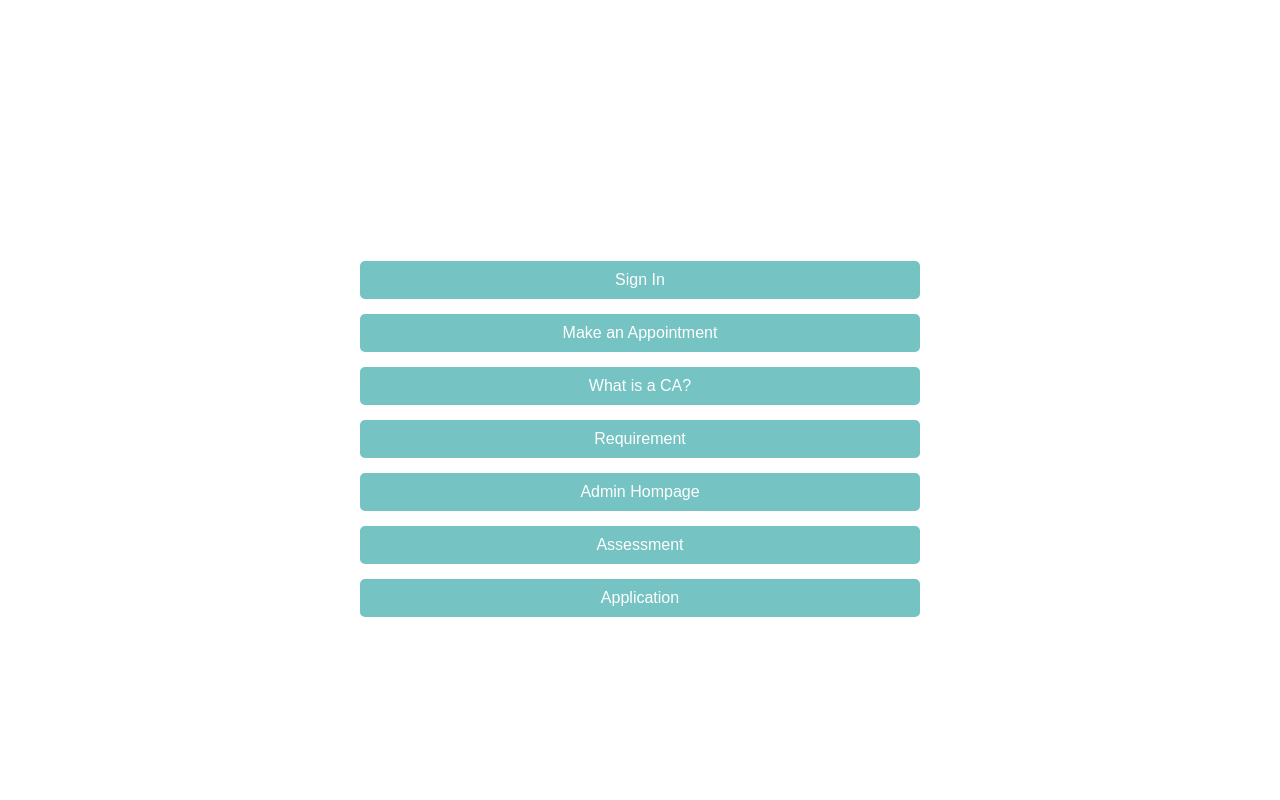
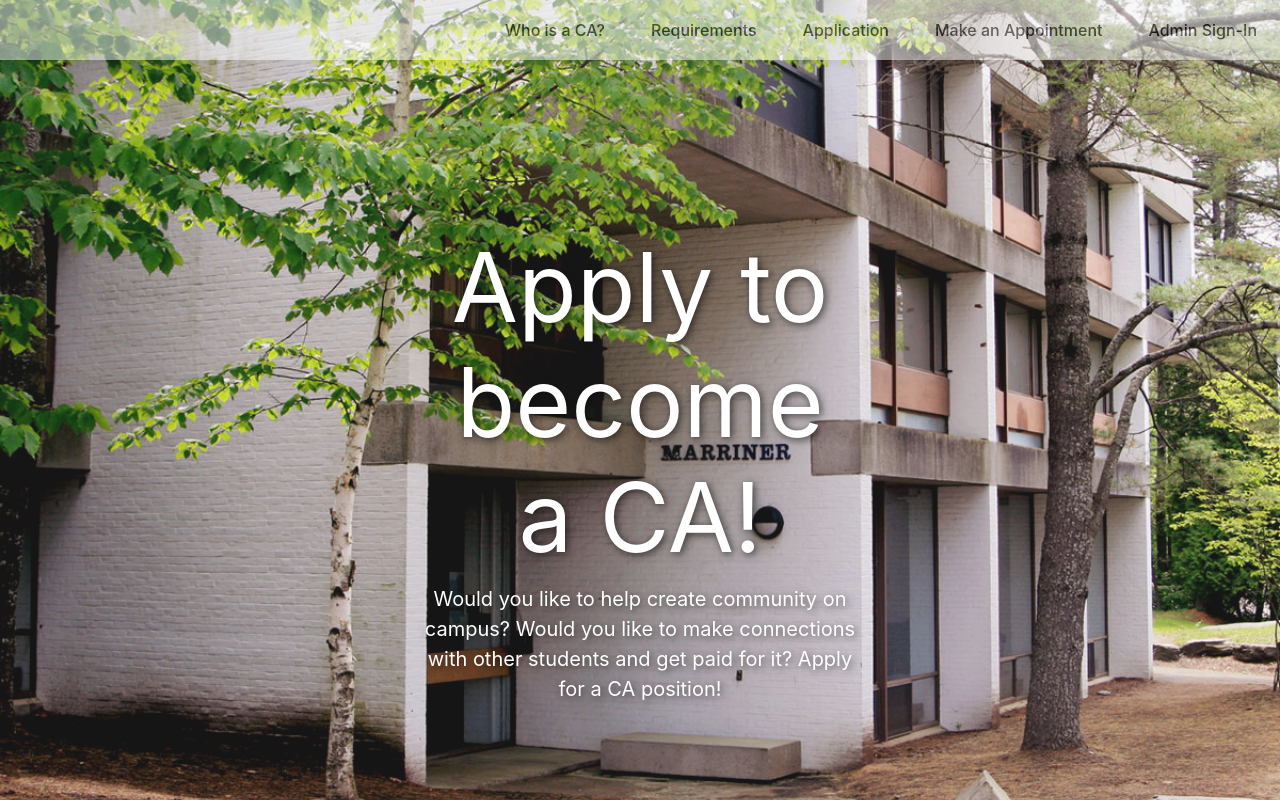
Before and after one commit to agpalm25/Epic_Exec_CS321_CORE_APP, a Flask app: page / in a window 1280 px wide. Run offline with Flask 3, Linux system fonts and the light colour scheme; some libraries are stand-ins or nearby versions.

Commit message:
added a new homepage, making the old one accessible at url/homepage

```diff
--- a/templates/ca_info.html
+++ b/templates/ca_info.html
@@ -18,7 +18,7 @@
       <div class="content-box">
         <div class="image-placeholder">
           <img
-            src="{{ url_for('static', filename='ca_img.png') }}"
+            src="{{ url_for('static', filename='images/ca_img.png') }}"
             alt="CA work at Colby College"
             description="CA work at Colby College"
           />
--- a/templates/home.html
+++ b/templates/home.html
@@ -4,39 +4,111 @@
     <meta charset="UTF-8">
     <meta name="viewport" content="width=device-width, initial-scale=1.0">
     <title>Colby CA Application Website</title>
-    <link rel="stylesheet" href="{{ url_for('static', filename='styles.css') }}">
+    <link href="https://maxcdn.bootstrapcdn.com/bootstrap/4.5.2/css/bootstrap.min.css" rel="stylesheet">
+
     <style>
-        .nav-links {
-            display: flex;
-            flex-direction: column;
-            gap: 15px;
-            margin-top: 20px;
-        }
-        .nav-link {
-            padding: 10px 20px;
-            background-color: #76C3C3;
+
+        .navbar{
+            position: fixed;
+            top: 0;
+            left: 0;
+            width: 100%;
+            z-index: 2;
+            padding: 10px 0;
+            background-color: rgba(255, 255, 255, 0);
+            box-shadow: 0 4px 8px rgba(0, 0, 0, 0.1);
+            opacity: 0.5; }
+
+        .navbar-nav .nav-link {
+            margin: 0 15px;
+            color: black;
+            font-weight: 500; }
+
+        .navbar-nav .nav-link:hover {
+            color:#333; }
+
+        .carousel, .carousel-item, .carousel-item img {
+            height: 100vh;
+            object-fit: cover;
+            opacity: 0.95; }
+
+        .carousel-caption {
+            position: absolute;
+            top: 50%;
+            left: 50%;
+            transform: translate(-50%, -50%);
+            text-align: center;
             color: white;
-            text-decoration: none;
-            border-radius: 5px;
-            text-align: center;
-        }
-        .nav-link:hover {
-            background-color: #5A9999;
-        }
+            text-shadow: 2px 2px 8px rgba(0, 0, 0, 0.7);
+            z-index: 2; }
+
+        .carousel-inner::before {
+            content: "";
+            position: absolute;
+            top: 0;
+            left: 0;
+            width: 100%;
+            height: 100%;
+            background: rgba(0, 0, 0, 0.4);
+            z-index: 1; }
+
     </style>
 </head>
+
 <body>
-    <div class="container">
-        <h1>Welcome to CA Appointment System</h1>
-        <div class="nav-links">
-            <a href="/signin" class="nav-link">Sign In</a>
-            <a href="/appointment" class="nav-link">Make an Appointment</a>
-            <a href="/ca-info" class="nav-link">What is a CA?</a>
-            <a href="/requirements" class="nav-link">Requirement</a>
-            <a href="/admin_homepage" class="nav-link">Admin Hompage</a>
-            <a href="/assessment" class="nav-link">Assessment</a>
-            <a href="/application" class="nav-link">Application</a>
+
+    <nav class="navbar navbar-expand bg-light">
+
+        <ul class="navbar-nav ml-auto">
+
+            <li class="nav-item">
+                <a class="nav-link" href="ca-info">Who is a CA?</a></li>
+
+            <li class="nav-item">
+                <a class="nav-link" href="requirements">Requirements</a></li>
+
+            <li class="nav-item">
+                <a class="nav-link" href="application">Application</a></li>
+
+            <li class="nav-item">
+                <a class="nav-link" href="appointment">Make an Appointment</a></li>
+
+            <li class="nav-item">
+                <a class="nav-link" href="signin">Admin Sign-In</a></li>
+
+        </ul>
+    </nav>
+
+    <div id="carouselExampleFade" class="carousel slide carousel-fade" data-ride="carousel" data-interval="5000">        <div class="carousel-caption">
+
+            <h1 class="display-1"><strong>Apply to become a CA!</strong></h1>
+            <blockquote class="blockquote"><p>Would you like to help create community on campus? Would you like to make connections with other students and get paid for it? Apply for a CA position!</p></blockquote>
+
+        </div>
+
+        <div class="carousel-inner">
+
+            <div class="carousel-item active">
+                <img src="{{ url_for('static', filename='images/mariner.jpg') }}" class="d-block w-100" alt="Mariner Residence">
+            </div>
+
+            <div class="carousel-item">
+                <img src="{{ url_for('static', filename='images/averill.jpg') }}" class="d-block w-100" alt="Averill Residence">
+            </div>
+
+            <div class="carousel-item">
+                <img src="{{ url_for('static', filename='images/drummond.jpg') }}" class="d-block w-100" alt="Drummond Residence">
+            </div>
+
+            <div class="carousel-item">
+                <img src="{{ url_for('static', filename='images/west_quad.jpg') }}" class="d-block w-100" alt="West-Quad Residence">
+            </div>
+
         </div>
     </div>
+
+    <script src="https://code.jquery.com/jquery-3.5.1.min.js"></script>
+    <script src="https://cdn.jsdelivr.net/npm/@popperjs/core@2.5.3/dist/umd/popper.min.js"></script>
+    <script src="https://maxcdn.bootstrapcdn.com/bootstrap/4.5.2/js/bootstrap.min.js"></script>
 </body>
 </html>
--- a/views.py
+++ b/views.py
@@ -14,21 +14,31 @@ main_blueprint = Blueprint('main', __name__)
 logging.basicConfig(level=logging.INFO)
 logger = logging.getLogger(__name__)
 
+
 @main_blueprint.route("/")
 def home():
     return render_template("home.html")
+
+
+@main_blueprint.route("/oldhome")
+def home2():
+    return render_template("old_home.html")
+
 
 @main_blueprint.route("/requirements")
 def requirements():
     return render_template("requirements_page.html")
 
+
 @main_blueprint.route("/appointment")
 def appointment():
     return render_template("appointment.html")
 
+
 @main_blueprint.route("/ca-info")
 def ca_info():
     return render_template("ca_info.html")
+
 
 @main_blueprint.route('/application', methods=['GET', 'POST'])
 def application():
@@ -57,14 +67,17 @@ def application():
 
             applicant_preferences = ApplicantPreferences(
                 student_id=request.form['student_id'],
-                substance_free_housing_interest=int(request.form['substance_housing_interest']),
-                healthy_colby_interest=int(request.form['healthy_housing_interest']),
+                substance_free_housing_interest=int(
+                    request.form['substance_housing_interest']),
+                healthy_colby_interest=int(
+                    request.form['healthy_housing_interest']),
                 population_interest=request.form['pop_interest'],
                 staff_interest={
                     "Alone": int(request.form['staff_interest_2']),
                     "With a Partner": int(request.form['staff_interest_1'])
                 },
-                illc_interest=int(request.form['intercultural_housing_interest'])
+                illc_interest=int(
+                    request.form['intercultural_housing_interest'])
             )
 
             additional_info = AdditionalInformation(
@@ -80,10 +93,13 @@ def application():
 
             try:
                 send_application_confirmation_email(request.form['email'])
-                flash('Application submitted successfully! A confirmation email has been sent.', 'success')
+                flash(
+                    'Application submitted successfully! A confirmation email has been sent.', 'success')
             except Exception as e:
-                logger.error(f"Failed to send application confirmation email: {str(e)}")
-                flash('Application submitted successfully! However, there was an issue sending the confirmation email.', 'warning')
+                logger.error(
+                    f"Failed to send application confirmation email: {str(e)}")
+                flash(
+                    'Application submitted successfully! However, there was an issue sending the confirmation email.', 'warning')
 
             return redirect(url_for('main.ca_info'))
 
@@ -94,6 +110,7 @@ def application():
             return redirect(url_for('main.application'))
 
     return render_template('application.html')
+
 
 @login_required
 @main_blueprint.route("/admin_homepage")
@@ -112,7 +129,8 @@ def admin_home():
 
     applicants_data = []
     for applicant in applicants:
-        appointment = Appointment.query.filter_by(student_id=applicant.student_id).first()
+        appointment = Appointment.query.filter_by(
+            student_id=applicant.student_id).first()
         interview_status = "Yet To Schedule"
         if appointment:
             interview_status = f"Scheduled for {appointment.date} at {appointment.time}"
@@ -126,10 +144,13 @@ def admin_home():
         })
     return render_template("admin_homepage.html", applicants=applicants_data, search_query=search_query)
 
+
 @main_blueprint.route("/assessment/<string:student_id>")
 def assessment(student_id):
-    applicant = ApplicantInformation.query.filter_by(student_id=student_id).first_or_404()
+    applicant = ApplicantInformation.query.filter_by(
+        student_id=student_id).first_or_404()
     return render_template("assessment.html", applicant=applicant)
+
 
 @main_blueprint.route("/apptSubmit", methods=['POST'])
 def appt_submit():
@@ -138,10 +159,12 @@ def appt_submit():
         date_str = request.form.get('apptDate')
         time_str = request.form.get('apptTime')
 
-        applicant = ApplicantInformation.query.filter_by(student_id=student_id).first()
+        applicant = ApplicantInformation.query.filter_by(
+            student_id=student_id).first()
 
         if not applicant:
-            flash('No application found for this student ID. Please submit an application first.', 'error')
+            flash(
+                'No application found for this student ID. Please submit an application first.', 'error')
             return redirect(url_for('main.appointment'))
 
         try:
@@ -157,11 +180,15 @@ def appt_submit():
             db.session.commit()
 
             try:
-                send_interview_confirmation_email(applicant.current_email, f"{applicant.first_name} {applicant.last_name}", date_str, time_str)
-                flash('Appointment scheduled successfully! A confirmation email has been sent.', 'success')
+                send_interview_confirmation_email(
+                    applicant.current_email, f"{applicant.first_name} {applicant.last_name}", date_str, time_str)
+                flash(
+                    'Appointment scheduled successfully! A confirmation email has been sent.', 'success')
             except Exception as e:
-                logger.error(f"Failed to send interview confirmation email: {str(e)}")
-                flash('Appointment scheduled successfully! However, there was an issue sending the confirmation email.', 'warning')
+                logger.error(
+                    f"Failed to send interview confirmation email: {str(e)}")
+                flash(
+                    'Appointment scheduled successfully! However, there was an issue sending the confirmation email.', 'warning')
 
             return redirect(url_for('main.appointment'))
         except ValueError:
@@ -175,12 +202,14 @@ def appt_submit():
 
     return redirect(url_for('main.appointment'))
 
+
 @main_blueprint.route('/applicants')
 def view_all_applicants():
     applicants = ApplicantInformation.query.all()
     applicants_data = []
     for applicant in applicants:
-        appointment = Appointment.query.filter_by(student_id=applicant.student_id).first()
+        appointment = Appointment.query.filter_by(
+            student_id=applicant.student_id).first()
         interview_status = "Yet To Schedule"
         if appointment:
             interview_status = f"Scheduled for {appointment.date} at {appointment.time}"
@@ -194,18 +223,24 @@ def view_all_applicants():
         })
     return render_template('admin_homepage.html', applicants=applicants_data)
 
+
 @login_required
 @main_blueprint.route('/view_application/<string:student_id>')
 def view_application(student_id):
-    applicant = ApplicantInformation.query.filter_by(student_id=student_id).first_or_404()
-    preferences = ApplicantPreferences.query.filter_by(student_id=student_id).first()
-    additional_info = AdditionalInformation.query.filter_by(student_id=student_id).first()
+    applicant = ApplicantInformation.query.filter_by(
+        student_id=student_id).first_or_404()
+    preferences = ApplicantPreferences.query.filter_by(
+        student_id=student_id).first()
+    additional_info = AdditionalInformation.query.filter_by(
+        student_id=student_id).first()
     return render_template('view_application.html', applicant=applicant, preferences=preferences, additional_info=additional_info)
+
 
 @login_required
 @main_blueprint.route('/assess_applicant/<string:student_id>', methods=['GET', 'POST'])
 def assess_applicant(student_id):
-    applicant = ApplicantInformation.query.filter_by(student_id=student_id).first_or_404()
+    applicant = ApplicantInformation.query.filter_by(
+        student_id=student_id).first_or_404()
 
     if request.method == 'POST':
         assessment = request.form.get('assessment')
```
Also changed, not shown: templates/old_home.html (added, +42 -0 lines), static/images/averill.jpg (added), static/images/ca_img.png (renamed from static/ca_img.png), static/images/drummond.jpg (added), static/images/mariner.jpg (added), static/images/west_quad.jpg (added).
